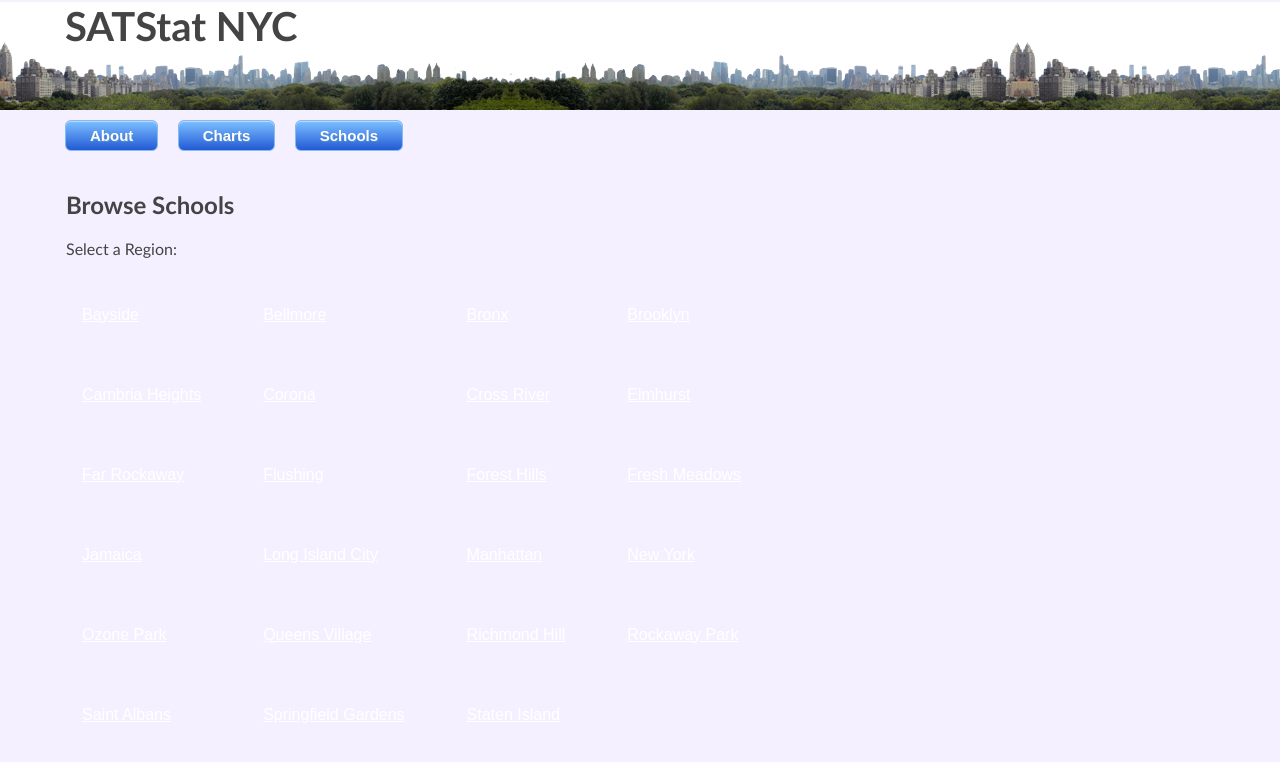
After one commit to zbs/SATStat, a Python web app: template templates/schools.html in a window 1280 px wide. The commit adds this page. Shown: the top 762 px of the page. Run offline with Jinja, Linux system fonts and the light colour scheme; the template is opened without the code that fills it, so the values that code supplies are empty; some libraries are stand-ins or nearby versions.

Commit message:
lots of stuff

```diff
--- /dev/null
+++ b/templates/schools.html
@@ -0,0 +1,74 @@
+<!DOCTYPE html PUBLIC "-//W3C//DTD XHTML 1.0 Strict//EN" "http://www.w3.org/TR/xhtml1/DTD/xhtml1-strict.dtd">
+<html xmlns="http://www.w3.org/1999/xhtml">
+  <head>
+    <meta http-equiv="content-type" content="text/html; charset=utf-8"/>
+    <link rel="stylesheet" type="text/css" href="style.css">
+    <title>
+      STATStat NYC
+    </title>
+    <script type="text/javascript" src="http://www.google.com/jsapi"></script>
+    <script type="text/javascript">
+     google.load('visualization', '1', {packages: ['table', 'columnchart']});
+    </script>
+    <script type="text/javascript">
+    function region(region){
+    	document.write(region);
+    }
+    </script>
+  </head>
+  <body style="font-family: Arial;border: 0 none;">
+  	<div id="header">
+		<h1>SATStat NYC </h1>
+		<div id="headerbackground"></div>
+	</div>
+	<div id="visualizations">
+	<div id="menu">
+			<a href='about.html' class="classname"> About </a>
+			<a href='graph.html' class="classname"> Charts</a>
+			<a href='schools.html' class="classname"> Schools</a>
+		</div>
+
+   <h2>Browse Schools</h2>
+   <p>Select a Region:</p>
+
+   <form action="">
+   		<table>
+   		<tr>
+   			<td><a href="REGIONS/BAYSIDE" onclick='region("BAYSIDE")'>Bayside</a></td>
+   			<td><a href="REGIONS/BELLMORE" onclick='region("BELLMORE")'>Bellmore</a></td>
+   			<td><a href="REGIONS/BRONX" onclick='region("BRONX")'>Bronx</a></td>
+   			<td><a href="REGIONS/BROOKLYN" onclick='region("BROOKLYN")'>Brooklyn</a></td>
+   		</tr>
+   		<tr>
+   			<td><a href="REGIONS/CAMBRIA_HEIGHTS" onclick='region("CAMBRIA HEIGHTS")'>Cambria Heights</a></td>
+   			<td><a href="REGIONS/CORONA" onclick='region("CORONA")'>Corona</a></td>
+   			<td><a href="REGIONS/CROSS_RIVER" onclick='region("CROSS RIVER")'>Cross River</a></td>
+   			<td><a href="REGIONS/ELMHURST" onclick='region("ELMHURST")'>Elmhurst</a></td>
+   		</tr>
+   		<tr>
+   			<td><a href="REGIONS/FAR_ROCKAWAY" onclick='region("FAR ROCKAWAY")'>Far Rockaway</a></td>
+   			<td><a href="REGIONS/FLUSHING" onclick='region("FLUSHING")'>Flushing</a></td>
+   			<td><a href="REGIONS/FOREST_HILLS" onclick='region("FOREST HILLS")'>Forest Hills</a></td>
+   			<td><a href="REGIONS/FRESH_MEADOWS" onclick='region("FRESH MEADOWS")'>Fresh Meadows</a></td>
+   		</tr>
+   		<tr>
+   			<td><a href="REGIONS/JAMAICA" onclick='region("JAMAICA")'>Jamaica</a></td>
+   			<td><a href="REGIONS/LONG_ISLAND_CITY" onclick='region("LONG ISLAND CITY")'>Long Island City</a></td>
+   			<td><a href="REGIONS/MANHATTAN" onclick='region("MANHATTAN")'>Manhattan</a></td>
+   			<td><a href="REGIONS/NEW_YORK" onclick='region("NEW YORK")'>New York</a></td>
+   		</tr>
+   		<tr>
+   			<td><a href="REGIONS/OZONE_PARK" onclick='region("OZONE PARK")'>Ozone Park</a></td>
+   			<td><a href="REGIONS/QUEENS_VILLAGE" onclick='region("QUEENS VILLAGE")'>Queens Village</a></td>
+   			<td><a href="REGIONS/RICHMOND_HILL" onclick='region("RICHMOND")'>Richmond Hill</a></td>
+   			<td><a href="REGIONS/ROCKAWAY_PARK" onclick='region("ROCKAWAY PARK")'>Rockaway Park</a></td>
+   		</tr>
+   		<tr>
+   			<td><a href="REGIONS/SAINT_ALBANS" onclick='region("SAINT ALBANS")'>Saint Albans</a></td>
+   			<td><a href="REGIONS/SPRINGFIELD_GARDENS" onclick='region("SPRINGFIELD GARDEN")'>Springfield Gardens</a></td>
+   			<td><a href="REGIONS/STATEN_ISLAND" onclick='region("STATEN ISLAND")'>Staten Island</a></td>
+   		</tr>
+   		</table>
+   </form>
+  </body>
+</html>
--- a/templates/style.css
+++ b/templates/style.css
@@ -1,6 +1,5 @@
 body{
 	background-color: rgb(245,240,255);
-	overflow: hidden;
 	margin:0;
 
 }
@@ -11,16 +10,19 @@ p{
 	margin-right: 16px;
 }
 h1{
-	margin-left: 16px;
-	margin-right: 16px;
 	color: rgb(68, 68, 68);
 	font-family: "calibri", serif, Times;
+	padding-bottom: 0px;
+	margin-bottom: -20px;
+	margin-left: 65px;
+	font-size: 250%;
 }
 h2{
 	margin-left: 16px;
 	margin-right: 16px;
 	color: rgb(68, 68, 68);
 	font-family: "calibri", serif, Times;
+	clear: both;
 }
 img{
 	width=70%;
@@ -28,11 +30,19 @@ img{
 
 }
 
+a {
+	color: #FFFFFF;
+}
+
+td {
+	padding: 30px;
+}
+
+
 
 #banner{
 
 	z-index: -1;
-	position: absolute;
 	left:0;
 	width:100%;
 	height:100px;
@@ -44,20 +54,28 @@ img{
 	background-color: rgb(68, 68, 68);
 	border: none;
 }
+
+#header{
+	background-color: rgb(255,255,255);
+	margin-top: -25px;
+}
+
+#headerbackground{
+	background-image: url("mirror.png");
+	background-repeat: repeat-x;
+	height: 80px;
+}
 #mirror{
-	background-image: url("mirror.png");
-	background-color: rgb(255,255,255);
-	background-repeat: repeat-x;
-	position: absolute;
-	z-index: 1;
-	left:0;
-	width:100%;
-	margin-top: 80px;
+
 	min-height: 85px;
 	border: none;
+	margin:0 auto;
+	padding-left: 65px;
+	font-size: 250%;
+	color: rgb(68, 68, 68);
+	font-family: "calibri", serif, Times;
 }
 #title{
-	margin-top: 20px;
 	min-width:900px;
 	margin-left:100px;
 	color: rgb(255, 255, 255);
@@ -70,10 +88,11 @@ img{
  	padding-bottom: 10px;
 }
  #menu{
- 	position: absolute;
  	top: 180px;
  	width:100%;
  	height:50px;
+
+ 	margin-top: 10px;
 
 
  }
@@ -81,7 +100,6 @@ img{
 #about{
 	width:580px;
 	height:500px;
-	position: absolute;
  	text-align: left;
  	top:250px;
  	left:30%;
@@ -89,6 +107,44 @@ img{
  	margin-bottom:150px;
  	overflow: auto;
  	padding-right:250px;
+}
+
+#visualizations{
+	padding-left: 50px;
+}
+
+#filter{
+	float: left;
+	width: 450px;
+	height: 290px;
+	background-color: rgb(76, 137, 233);
+	color: #FFFFFF;
+	margin-bottom: 50px;
+	margin-left: 15px;
+	padding-top: 10px;
+}
+
+#configure{
+	padding-left: 15px;
+	font-size: 120%;
+}
+
+#chart{
+	width: 700px;
+	height: 300px;
+	float: left;
+}
+
+#table{
+	margin-left: 15px;
+	padding-right: 65px;
+}
+
+label{
+	display: inline-block;
+	width: 200px;
+	color: #FFFFFF;
+	line-height: 70px;
 }
 
 #bottom{
```
Also changed, not shown: templates/about.html (+12 -14 lines), templates/graph.html (+52 -39 lines), templates/region.html (added, +44 -0 lines), templates/regions.html (added, +74 -0 lines), templates/school.html (added, +45 -0 lines).
